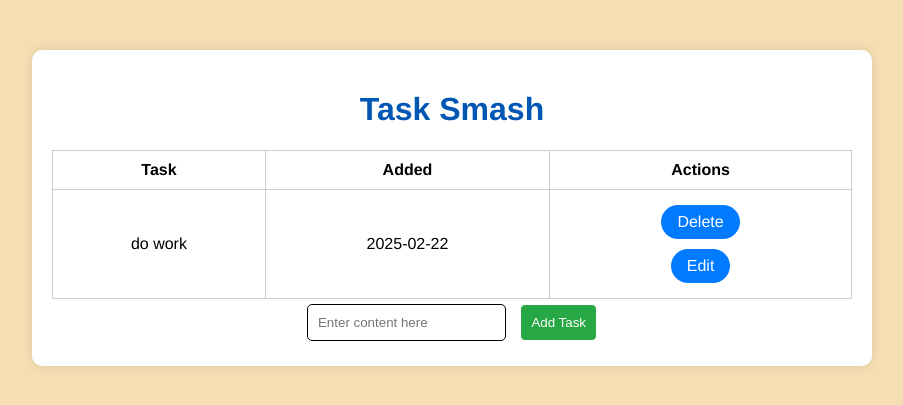
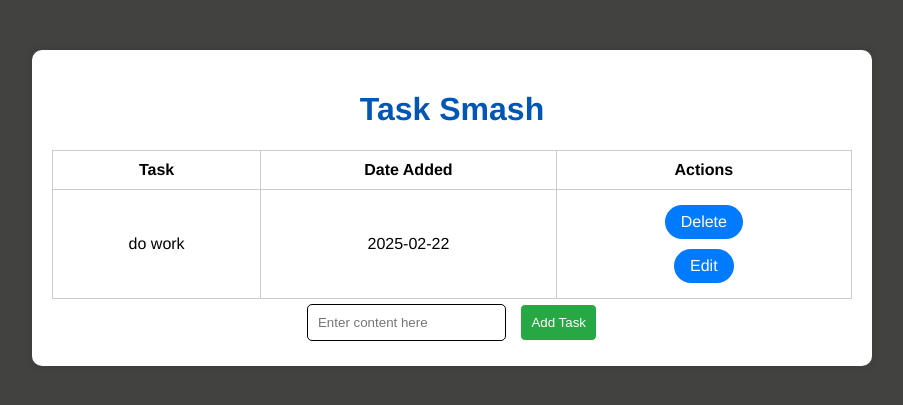
Before and after one commit to Achan112233/Crud-App, a Flask app: page / in a window 1280 px wide. Shown: the top 405 px of the page, without its empty margins (188-1091 px from the left). Run offline with Flask 3, Linux system fonts and the light colour scheme.

Commit message:
styling changes

```diff
--- a/static/styles.css
+++ b/static/styles.css
@@ -2,7 +2,7 @@ body {
   font-family: "Franklin Gothic Medium", "Arial Narrow", Arial, sans-serif;
   margin: 0;
   padding: 0;
-  background-color: wheat;
+  background-color: rgb(66, 66, 65);
 }
 
 .content {
--- a/templates/index.html
+++ b/templates/index.html
@@ -11,7 +11,7 @@
         <table>
             <tr>
                 <th>Task</th>
-                <th>Added</th>
+                <th>Date Added</th>
                 <th>Actions</th>
             </tr>
             {% for task in tasks %}
```
Also changed, not shown: instance/database.db.
